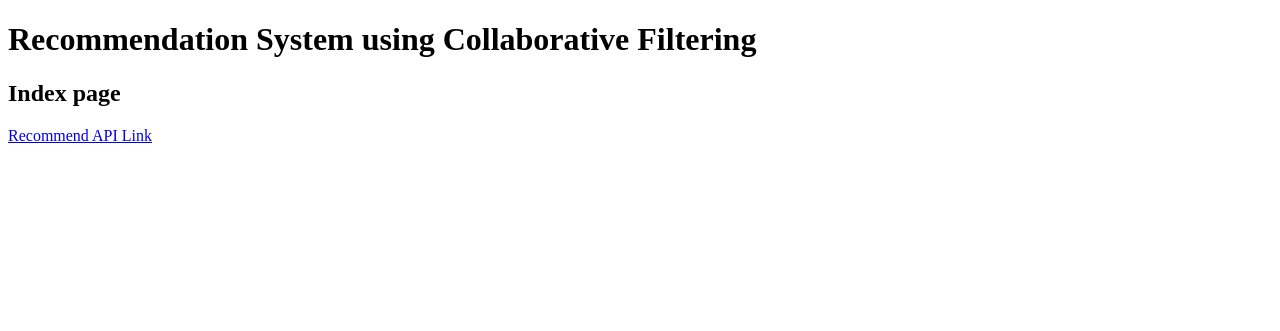
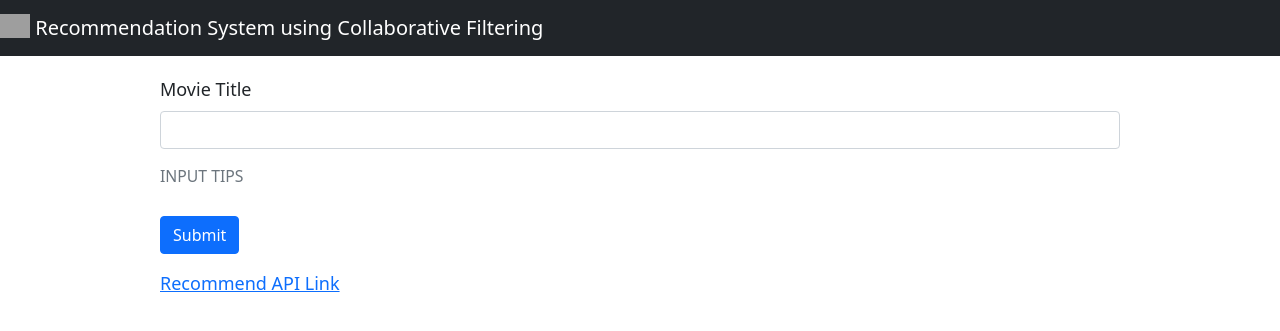
Before and after one commit to LeandroMartinMacato/flask-movie-recommendation-collaborative-filtering, a Flask app: page / in a window 1280 px wide. Shown: the top 331 px of the page. Run offline with Flask 2, Linux system fonts and the light colour scheme; parts of the project's set-up code (start-up, migrations or seed data) failed here and were passed over; grey boxes are pictures that could not be loaded.

Commit message:
clean: movieManager Class

```diff
--- a/app/app.py
+++ b/app/app.py
@@ -2,11 +2,13 @@ import pandas as pd
 from scipy import sparse
 from sklearn.metrics.pairwise import cosine_similarity
 from flask import Flask, request, jsonify , render_template
+from recommend_manager import MovieManager
 
 import warnings
 
 warnings.filterwarnings("ignore")  # ignore warnings
 
+movieManager = MovieManager()
 app = Flask(__name__)
 
 # ------------------------------- FLASK ROUTES ------------------------------- #
@@ -28,67 +30,15 @@ def recommend_api():
         ("10 Things I Hate About You (1999)", 3)
     ]
 
-    recommended_movies = getRecommendations(movie_user)
+    recommended_movies = movieManager.getRecommendations(movie_user)
 
     return jsonify(recommended_movies)
 
 # ------------------------------- BACKEND FUNCS ------------------------------ #
 
 
-def load_recommendation():
-    item_similarity_df = pd.read_csv(
-        "dataset_collab/similarity_model.csv", index_col=0)
-    print("DF LOADED")
-
-    # TODO: CACHCE item_similarity_df
-
-    return item_similarity_df
-
-
-def check_seen(recommended_movies, watched_movies):
-    for movie in watched_movies:
-        if recommended_movies == movie[0]:
-            return True
-    return False
-
-
-def get_similar_movies(movie_name, user_ratings):
-    try:
-        similar_score = item_similarity_df[movie_name]*(user_ratings-2.5)
-        similar_movies = similar_score.sort_values(ascending=False)
-    except:
-        print("Don't have movie in model")
-        similar_movies = pd.Series([])
-
-    return similar_movies
-
-
-def getRecommendations(watched_movies):
-    print(f"*****************************Watched Movies:\n{watched_movies}")
-    similar_movies = pd.DataFrame()
-
-    for movie, rating in watched_movies:
-        similar_movies = similar_movies.append(
-            get_similar_movies(movie, rating), ignore_index=True)
-
-    all_recommend = similar_movies.sum().sort_values(ascending=False)  # CLEAN
-
-    print(f"*****************************ALL RECOMMENDED:\n{all_recommend}")
-
-    recommended_movies = []
-
-    for movie, score in all_recommend.iteritems():
-        if not check_seen(movie, watched_movies):
-            recommended_movies.append(movie)
-
-    if len(recommended_movies) > 100:
-        recommended_movies = recommended_movies[0:100]
-
-    return recommended_movies
-
 
 if __name__ == '__main__':
-    item_similarity_df = load_recommendation()
-    app.run()
+    app.run(debug = True)
 
 # https://medium.com/code-heroku/how-to-turn-your-machine-learning-scripts-into-projects-you-can-demo-cbc5611ca442
--- /dev/null
+++ b/app/static/style.css
@@ -0,0 +1,13 @@
+* {
+	margin: 0;
+	padding: 0;
+}
+
+body{
+    font-size: 18px;
+}
+
+.container-content{
+    margin: auto;
+    width: 75%
+}
--- a/app/templates/base.html
+++ b/app/templates/base.html
@@ -4,10 +4,23 @@
     <meta charset="UTF-8">
     <meta http-equiv="X-UA-Compatible" content="IE=edge">
     <meta name="viewport" content="width=device-width, initial-scale=1.0">
+
+    <!-- ------------------------------ BOOTSTRAP ------------------------------ -->
+    <link href="https://cdn.jsdelivr.net/npm/bootstrap@5.1.3/dist/css/bootstrap.min.css" rel="stylesheet" integrity="sha384-1BmE4kWBq78iYhFldvKuhfTAU6auU8tT94WrHftjDbrCEXSU1oBoqyl2QvZ6jIW3" crossorigin="anonymous">
+    <!-- ----------------------------- CUSTOM CSS ------------------------------ -->
+    <link rel="stylesheet" href="{{ url_for('static', filename='style.css') }}" />
+
     <title>Recommendation System</title>
 </head>
 <body>
-    <h1> Recommendation System using Collaborative Filtering </h1>
+    <nav class="navbar navbar-light bg-dark">
+    <div class="container-fluid"></div>
+        <a class="navbar-brand" href="#" style="color: white;">
+        <img src="https://cdn-icons-png.flaticon.com/512/3163/3163508.png" alt="" width="30" height="24" class="d-inline-block align-text-top">
+        Recommendation System using Collaborative Filtering
+        </a>
+    </div>
+    </nav>
     <!-- ------------------------------- CONTENT ------------------------------- -->
     {% block content %} {% endblock %}
     <!-- ---------------------------------- - ---------------------------------- -->
--- a/app/templates/index.html
+++ b/app/templates/index.html
@@ -1,6 +1,14 @@
 {% extends "base.html" %}
 
 {% block content %}
-<h2> Index page</h2>
-<a href="http://127.0.0.1:5000/recommend"> Recommend API Link</a>
+<div class="container-content">
+    <form class = "mb-3" action="#" method="post" style="margin-top:20px;">
+        <label for="exampleInputEmail1" class="form-label">Movie Title</label>
+        <p> <input type="text" name="plate_input" class="form-control"/></p>
+        <div id="emailHelp" class="form-text"> INPUT TIPS </div>
+        <br>
+        <p> <button onclick="register_checker()" type="submit" value="submit" class="btn btn-primary">Submit</button>
+    </form>
+    <a href="http://127.0.0.1:5000/recommend"> Recommend API Link</a>
+</div>
 {% endblock %}
```
Also changed, not shown: app/recommend_manager.py (added, +80 -0 lines).
